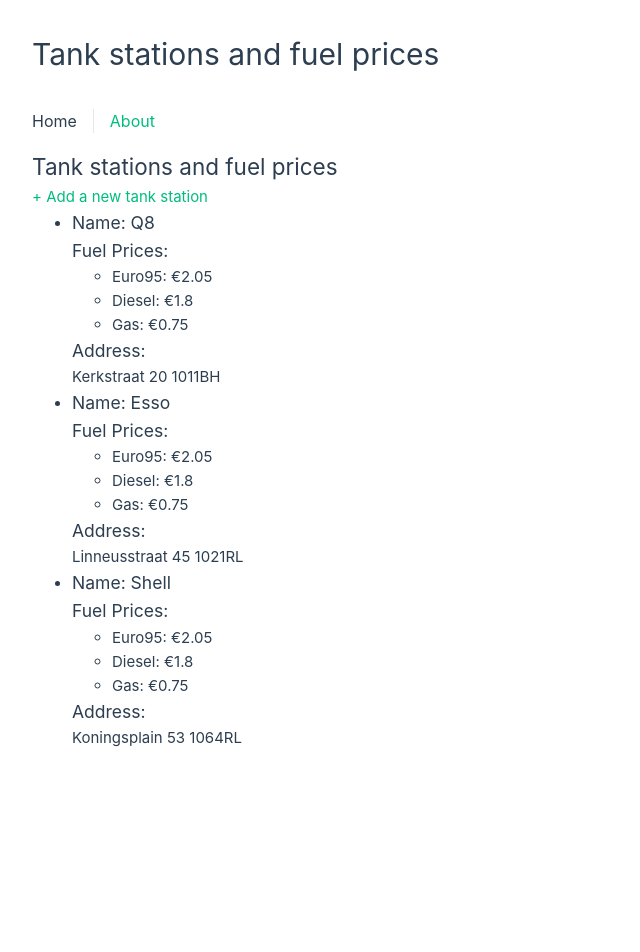
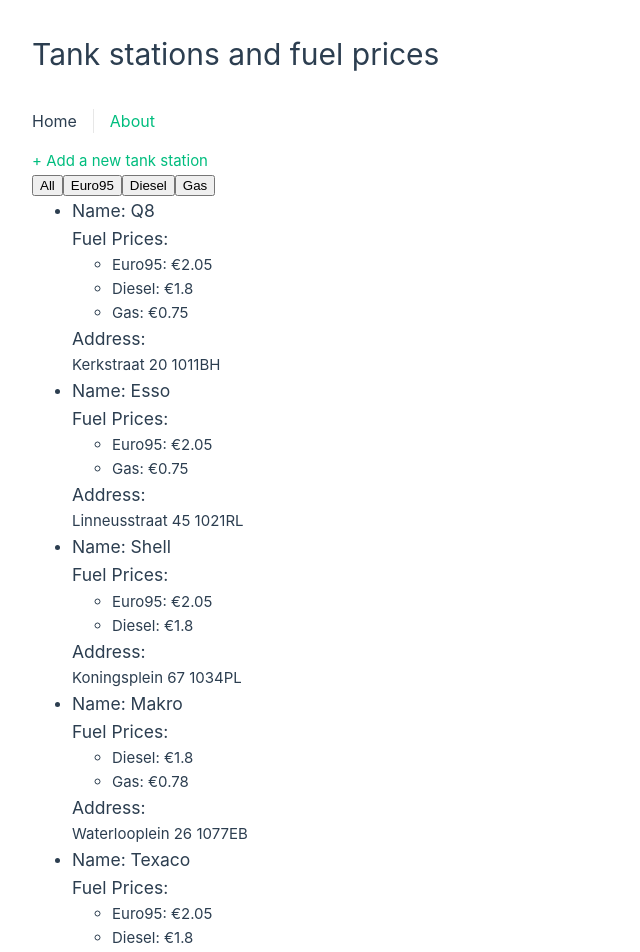
Before and after one commit to Giampiero90-dev/fuel-prices-app, a Vue app: page / in a window 1280 px wide. Shown: the top 952 px of the page, without its empty margins (0-640 px from the left). Before the commit the page ends 800 px from the top, so only its background shows below. Built offline with nearby package versions, Linux system fonts and the light colour scheme.

Commit message:
Experimenting with getters + filter fuel type

```diff
--- a/src/components/CreateTankStation.vue
+++ b/src/components/CreateTankStation.vue
@@ -2,7 +2,7 @@
     <div>
         <form>
             <label for="name">Name</label>
-            <input id="name" type="text" v-model="tankStationName" />
+            <input id="name" type="text" v-model="name" />
 
             <h3>Fuel prices:</h3>
             <label for="euro95">Euro 95</label>
@@ -37,7 +37,7 @@
     name: 'NewHolidayForm',
     data() {
         return {
-            tankStationName: null,
+            name: null,
             euro95: null,
             diesel: null,
             gas: null,
@@ -49,9 +49,9 @@
     },
     methods: {
         submitForm() {
-            if (this.tankStationName && this.euro95 && this.diesel && this.gas) {
+            if (this.name && this.euro95 && this.diesel && this.gas) {
                     this.store.create({
-                        name: this.tankStationName,
+                        name: this.name,
                         fuelPrices: {
                             euro95: this.euro95,
                             diesel: this.diesel,
@@ -63,7 +63,7 @@
                             zipCode: this.zipCode,
                         },
                     })
-                    this.$router.replace({ path: '/' });
+                    this.closeForm();
             } else {
                 window.alert("Fill in all entries");
             }
--- a/src/stores/tankStationStore.js
+++ b/src/stores/tankStationStore.js
@@ -20,7 +20,6 @@
         name: "Esso",
         fuelPrices: {
           euro95: "2.05",
-          diesel: "1.8",
           gas: "0.75",
         },
         address: {
@@ -33,16 +32,49 @@
         fuelPrices: {
           euro95: "2.05",
           diesel: "1.8",
-          gas: "0.75",
         },
         address: {
-          street: "Koningsplain",
-          unitNumber: "53",
-          zipCode: "1064RL",
+          street: "Koningsplein",
+          unitNumber: "67",
+          zipCode: "1034PL",
+        },
+      }, {
+        name: "Makro",
+        fuelPrices: {
+          diesel: "1.8",
+          gas: "0.78",
+        },
+        address: {
+          street: "Waterlooplein",
+          unitNumber: "26",
+          zipCode: "1077EB",
+        },
+      },
+      {
+        name: "Texaco",
+        fuelPrices: {
+          euro95: "2.05",
+          diesel: "1.8",
+        },
+        address: {
+          street: "Eerstestraat",
+          unitNumber: "123",
+          zipCode: "1032FT",
         },
       },
     ]
   }),
+  getters: {
+    hasEuro95() {
+      return this.tankStations.filter(station => station.fuelPrices.euro95);
+    },
+    hasDiesel() {
+      return this.tankStations.filter(station => station.fuelPrices.diesel);
+    },
+    hasGas() {
+      return this.tankStations.filter(station => station.fuelPrices.gas);
+    },
+  },
   actions: {
     create(tankStation) {
       this.tankStations.push({
--- a/src/views/HomeView.vue
+++ b/src/views/HomeView.vue
@@ -1,22 +1,28 @@
 <template>
   <main>
     <div>
-      <h2>Tank stations and fuel prices</h2>
       <router-link to="/create">+ Add a new tank station</router-link>
+      <div>
+        <button @click="filterTankStations('all')">All</button>
+        <button @click="filterTankStations('euro95')">Euro95</button>
+        <button @click="filterTankStations('diesel')">Diesel</button>
+        <button @click="filterTankStations('gas')">Gas</button>
+      </div>
       <ul>
-        <li v-for="(tankStation, index) in useTankStationStore.tankStations" :key="index">
+        <li v-for="(tankStation, index) in selectedTankStations" :key="index">
           <h3>Name: {{ tankStation.name }}</h3>
           <div>
             <h3>Fuel Prices:</h3>
             <ul>
-              <li>Euro95: €{{ tankStation.fuelPrices.euro95 }}</li>
-              <li>Diesel: €{{ tankStation.fuelPrices.diesel }}</li>
-              <li>Gas: €{{ tankStation.fuelPrices.gas }}</li>
+              <li v-if="tankStation.fuelPrices.euro95">Euro95: €{{ tankStation.fuelPrices.euro95 }}</li>
+              <li v-if="tankStation.fuelPrices.diesel">Diesel: €{{ tankStation.fuelPrices.diesel }}</li>
+              <li v-if="tankStation.fuelPrices.gas">Gas: €{{ tankStation.fuelPrices.gas }}</li>
             </ul>
           </div>
           <div>
             <h3>Address:</h3>
-            <span>{{ tankStation.address.street }} {{ tankStation.address.unitNumber }} {{ tankStation.address.zipCode }}</span>
+            <span>{{ tankStation.address.street }} {{ tankStation.address.unitNumber }} {{ tankStation.address.zipCode
+            }}</span>
           </div>
         </li>
       </ul>
@@ -30,7 +36,21 @@
 export default {
   data() {
     return {
-      useTankStationStore: useTankStationStore(),
+      tankStationStore: useTankStationStore(),
+      selectedTankStations: useTankStationStore().tankStations,
+    }
+  },
+  methods: {
+    filterTankStations(fuelType) {
+      if (fuelType === 'euro95') {
+        this.selectedTankStations = this.tankStationStore.hasEuro95;
+      } else if (fuelType === 'diesel') {
+        this.selectedTankStations = this.tankStationStore.hasDiesel;
+      } else if (fuelType === 'gas') {
+        this.selectedTankStations = this.tankStationStore.hasGas;
+      } else {
+        this.selectedTankStations = this.tankStationStore.tankStations;
+      }
     }
   }
 }
```
